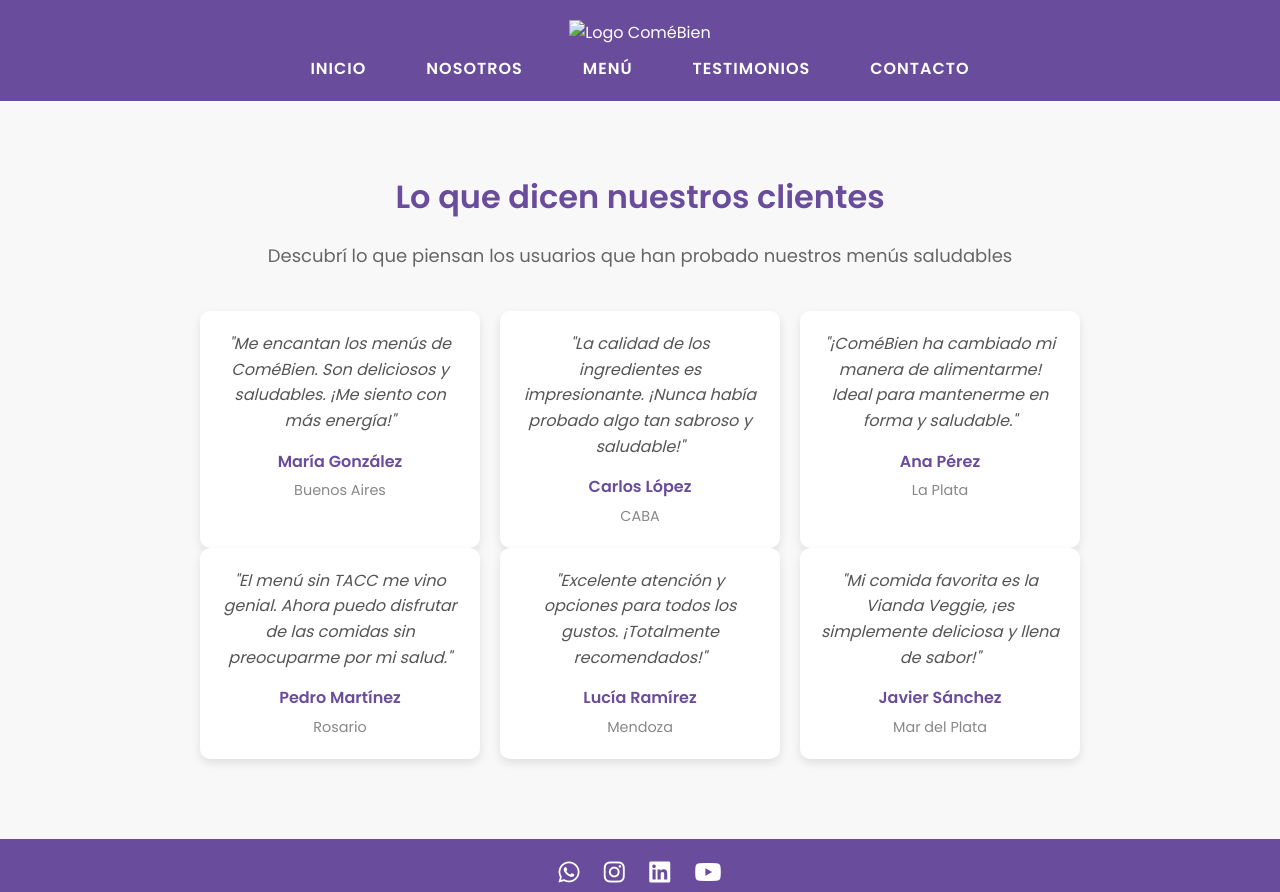
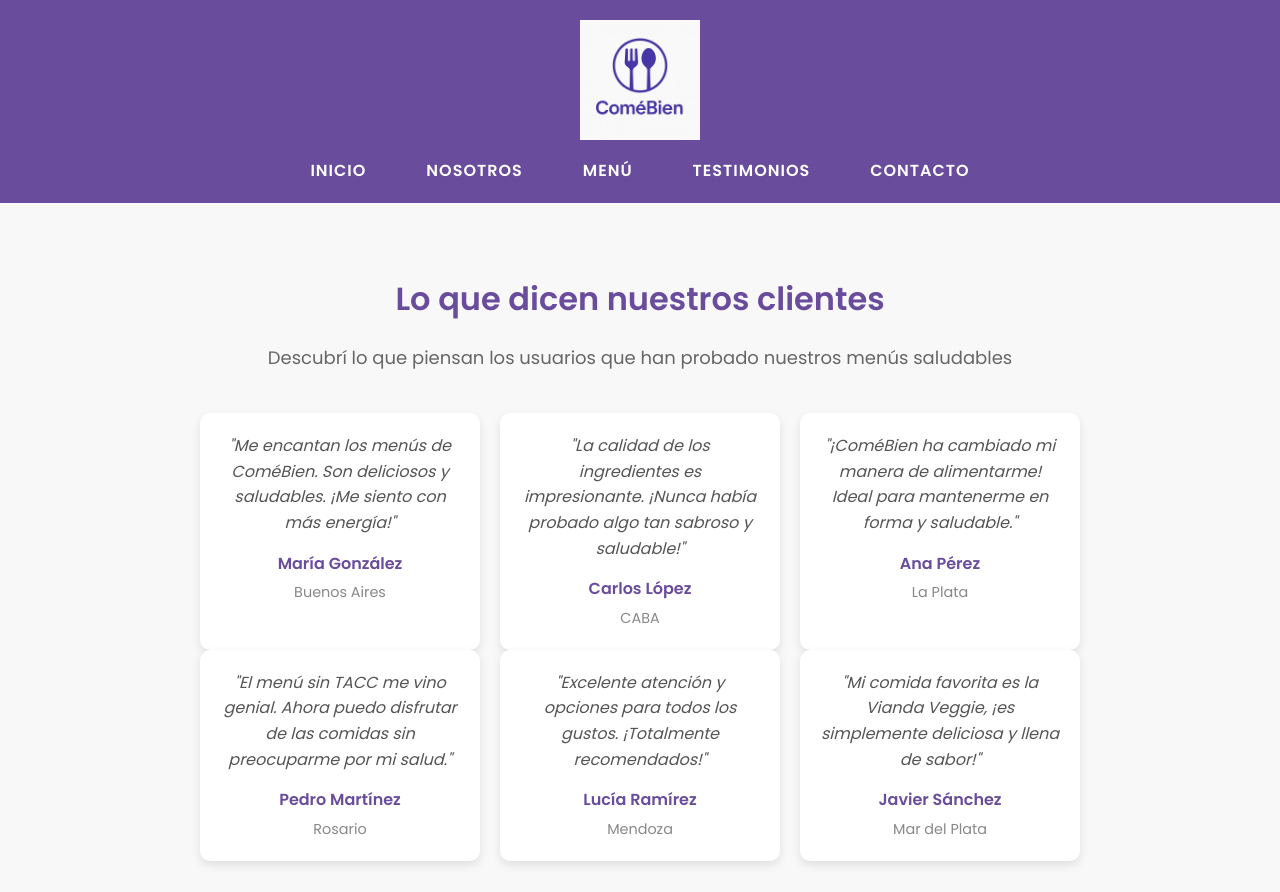
Before and after one commit to rodrigoabrescia/comebien, a plain HTML site: page htmls/testimonios.html in a window 1280 px wide. Shown: the top 892 px of the page. Drawn offline with Linux system fonts and the light colour scheme.

Commit message:
Update testimonios.html
arreglo logo

```diff
--- a/htmls/testimonios.html
+++ b/htmls/testimonios.html
@@ -65,7 +65,7 @@
 <body>
 
   <header>
-    <img src="../img/logo-comebien.png" alt="Logo ComéBien" class="logo" />
+    <img src="../img/logo-comebien.webp" alt="Logo ComéBien" class="logo" />
     <nav class="navbar">
       <ul>
         <li><a href="../index.html">Inicio</a></li>
```
